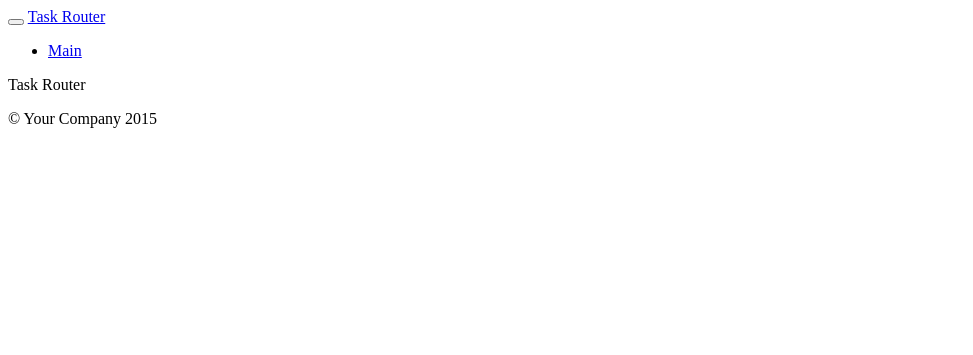
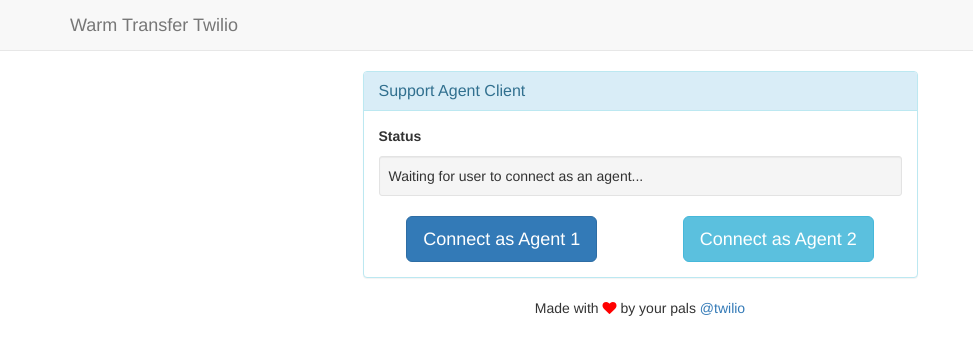
Before and after one commit to TwilioDevEd/task-router-django, a Django app: template templates/index.html in a window 1280 px wide. Shown: the top 355 px of the page, without its empty margins (0-973 px from the left). Run offline with Django 3.2, Linux system fonts and the light colour scheme; the template is opened without the code that fills it, so the values that code supplies are empty; some libraries are stand-ins or nearby versions.

Commit message:
adds a template for testing

```diff
--- /dev/null
+++ b/task_router/static/css/main.css
@@ -0,0 +1,12 @@
+footer {
+    bottom: 10px;
+    text-align: center;
+}
+
+footer i {
+    color:#ff0000;
+}
+
+.hidden {
+  display: none;
+}
--- a/task_router/static/js/task-router.js
+++ b/task_router/static/js/task-router.js
@@ -0,0 +1,107 @@
+$(function() {
+  var currentAgentId;
+  var currentConnection;
+  var $callStatus = $('#call-status');
+  var $connectAgent1Button = $("#connect-agent1-button");
+  var $connectAgent2Button = $("#connect-agent2-button");
+
+  var $answerCallButton = $("#answer-call-button");
+  var $hangupCallButton = $("#hangup-call-button");
+  var $dialAgent2Button = $("#dial-agent2-button");
+
+  $connectAgent1Button.on('click', { agentId: 'agent1' }, agentClickHandler);
+  $connectAgent2Button.on('click', { agentId: 'agent2' }, agentClickHandler);
+  $hangupCallButton.on('click', hangUp);
+  $dialAgent2Button.on('click', dialAgent2);
+
+  function fetchToken(agentId) {
+    $.post('/' + agentId + '/token', {}, function(data) {
+      currentAgentId = data.agentId;
+      connectClient(data.token)
+    }, 'json');
+  }
+
+  function connectClient(token) {
+    Twilio.Device.setup(token);
+  }
+
+  Twilio.Device.ready(function (device) {
+    updateCallStatus("Ready");
+    agentConnectedHandler(device._clientName);
+  });
+
+  // Callback for when Twilio Client receives a new incoming call
+  Twilio.Device.incoming(function(connection) {
+    currentConnection = connection;
+    updateCallStatus("Incoming support call");
+
+    // Set a callback to be executed when the connection is accepted
+    connection.accept(function() {
+      updateCallStatus("In call with customer");
+      $answerCallButton.prop('disabled', true);
+      $hangupCallButton.prop('disabled', false);
+      $dialAgent2Button.prop('disabled', false);
+    });
+
+    // Set a callback on the answer button and enable it
+    $answerCallButton.click(function() {
+      connection.accept();
+    });
+    $answerCallButton.prop('disabled', false);
+  });
+
+  /* Report any errors to the call status display */
+  Twilio.Device.error(function (error) {
+    updateCallStatus("ERROR: " + error.message);
+    disableConnectButtons(false);
+  });
+
+  // Callback for when the call finalizes
+  Twilio.Device.disconnect(function(connection) {
+    callEndedHandler(connection.device._clientName);
+  });
+
+  function dialAgent2() {
+    $.post('/conference/' + currentAgentId + '/call')
+  }
+
+  /* End a call */
+  function hangUp() {
+    Twilio.Device.disconnectAll();
+  }
+
+  function agentClickHandler(e) {
+    var agentId = e.data.agentId;
+    disableConnectButtons(true);
+    fetchToken(agentId);
+  }
+
+  function agentConnectedHandler(agentId) {
+    $('#connect-agent-row').addClass('hidden');
+    $('#connected-agent-row').removeClass('hidden');
+    updateCallStatus("Connected as: " + agentId);
+
+    if (agentId === 'agent1') {
+      $dialAgent2Button.removeClass('hidden').prop('disabled', true);
+    }
+    else {
+      $dialAgent2Button.addClass('hidden')
+    }
+  }
+
+  function callEndedHandler(agentId) {
+    $dialAgent2Button.prop('disabled', true);
+    $hangupCallButton.prop('disabled', true);
+    $answerCallButton.prop('disabled', true)
+    updateCallStatus("Connected as: " + agentId);
+  }
+
+  function disableConnectButtons(disable) {
+    $connectAgent1Button.prop('disabled', disable);
+    $connectAgent2Button.prop('disabled', disable);
+  }
+
+  function updateCallStatus(status) {
+    $callStatus.text(status);
+  }
+});
--- a/task_router/views.py
+++ b/task_router/views.py
@@ -17,15 +17,15 @@ def incoming_call(request):
     resp = twiml.Response()
     with resp.gather(numDigits=1, action="/call/enqueue", method="POST") as g:
         g.say("For ACME Rockets, press one. For ACME TNT, press two.")
-    return HttpResponse(resp)
+    return HttpResponse(resp, content_type='application/xml')
 
 
 @csrf_exempt
 def enqueue(request):
     resp = twiml.Response()
-    with resp.enqueue(None, workflowSid=WORKFLOW_SID) as g:
+    with resp.enqueue('abc', workflowSid=WORKFLOW_SID) as g:
         g.task('{"selected_product": "ACMERockets"}')
-    return HttpResponse(resp)
+    return HttpResponse(resp, content_type='application/xml')
 
 
 @csrf_exempt
--- a/templates/base.html
+++ /dev/null
@@ -1,61 +0,0 @@
-{% load staticfiles %}
-
-<!DOCTYPE html>
-<html lang="en">
-  <head>
-    <meta charset="utf-8">
-    <meta http-equiv="x-ua-compatible" content="ie=edge">
-    <title>{% block title %}{% endblock title %} - Task Router</title>
-    <meta name="viewport" content="width=device-width, initial-scale=1.0">
-
-    <!-- HTML5 shim, for IE6-8 support of HTML5 elements -->
-    <!--[if lt IE 9]>
-      <script src="https://html5shim.googlecode.com/svn/trunk/html5.js"></script>
-    <![endif]-->
-
-    <!-- CSS -->
-
-    {% block page_css %}{% endblock %}
-  </head>
-
-  <body>
-
-    <nav class="navbar navbar-default navbar-static-top">
-      <div class="container">
-        <div class="navbar-header">
-          <button type="button" class="navbar-toggle" data-toggle="collapse" data-target="#navbar">
-            <span class="icon-bar"></span>
-            <span class="icon-bar"></span>
-            <span class="icon-bar"></span>
-          </button>
-          <a class="navbar-brand" href="/">Task Router</a>
-        </div>
-
-        <div class="collapse navbar-collapse" id="navbar">
-          <ul class="nav navbar-nav navbar-right">
-            <li><a href="{% url 'root' %}">Main</a></li>
-          </ul>
-        </div>
-      </div>
-    </nav>
-
-    {% block content %}{% endblock content %}
-
-    <div class="container">
-
-      <footer>
-        <p>&copy; Your Company 2015</p>
-      </footer>
-
-    </div> <!-- /container -->
-
-    <!-- JavaScript -->
-    <script src="//static.twilio.com/libs/twiliojs/1.2/twilio.min.js"></script>
-
-    {% block page_js %}{% endblock %}
-
-    <script src="{% static "js/task-router.js" %}"></script>
-
-  </body>
-
-</html>
--- a/templates/index.html
+++ b/templates/index.html
@@ -1,7 +1,99 @@
-{% extends "base.html" %}
+{% load static from staticfiles %}
+<!DOCTYPE html>
+<html>
+<head>
+  <title>Warm Transfer Twilio</title>
+  <!-- CSS -->
+  <link rel="stylesheet" href="https://maxcdn.bootstrapcdn.com/bootstrap/3.3.6/css/bootstrap.min.css"
+        integrity="sha384-1q8mTJOASx8j1Au+a5WDVnPi2lkFfwwEAa8hDDdjZlpLegxhjVME1fgjWPGmkzs7" crossorigin="anonymous">
+  <link rel="stylesheet" href="https://maxcdn.bootstrapcdn.com/font-awesome/4.4.0/css/font-awesome.min.css">
+  <link rel="stylesheet" href="{% static "css/main.css" %}" >
+</head>
+<body>
+    <nav class="navbar navbar-default navbar-static-top">
+      <div class="container">
+        <div class="navbar-header">
+          <button type="button" class="navbar-toggle" data-toggle="collapse" data-target="#navbar">
+            <span class="icon-bar"></span>
+            <span class="icon-bar"></span>
+            <span class="icon-bar"></span>
+          </button>
+          <a class="navbar-brand" href="/">Warm Transfer Twilio</a>
+        </div>
 
-{% block title %}Home{% endblock title %}
+        <div class="collapse navbar-collapse" id="navbar">
+          <ul class="nav navbar-nav navbar-right">
+          </ul>
+        </div>
+      </div>
+    </nav>
 
-{% block content %}
-Task Router
-{% endblock %}
+    <div class="container">
+
+      <div class="row">
+        <div class="col-md-6 col-md-offset-3">
+          <div class="panel panel-info client-controls">
+
+            <div class="panel-heading">
+              <h3 class="panel-title">Support Agent Client</h3>
+            </div>
+
+            <div class="panel-body">
+              <p><strong>Status</strong></p>
+              <div class="well well-sm" id="call-status">
+                Waiting for user to connect as an agent...
+              </div>
+
+              <div class="row" id="connect-agent-row">
+                <div class="col-md-6 text-center">
+                  <button id="connect-agent1-button" class="btn btn-lg btn-primary">
+                    Connect as Agent 1
+                  </button>
+                </div>
+                <div class="col-md-6 text-center">
+                  <button id="connect-agent2-button" class="btn btn-lg btn-info">
+                    Connect as Agent 2
+                  </button>
+                </div>
+              </div>
+
+              <div class="row hidden" id="connected-agent-row">
+                <div class="col-md-4 text-center">
+                  <button id="answer-call-button" class="btn btn-lg btn-success" disabled>
+                    Awswer call
+                  </button>
+                </div>
+                <div class="col-md-4 text-center">
+                  <button id="dial-agent2-button" class="btn btn-lg btn-info hidden" disabled>
+                    Dial agent 2 in
+                  </button>
+                </div>
+                <div class="col-md-4 text-center">
+                  <button id="hangup-call-button" class="btn btn-lg btn-danger" disabled>
+                    Hangup
+                  </button>
+                </div>
+              </div>
+
+            </div>
+
+          </div>
+        </div>
+      </div>
+
+      <footer>
+        Made with <i class="fa fa-heart"></i> by your pals
+        <a href="http://www.twilio.com">@twilio</a>
+      </footer>
+    </div> <!-- /container -->
+    <script src="https://code.jquery.com/jquery-2.2.3.min.js"
+            integrity="sha256-a23g1Nt4dtEYOj7bR+vTu7+T8VP13humZFBJNIYoEJo=" crossorigin="anonymous">
+    </script>
+    <script src="https://media.twiliocdn.com/sdk/js/client/v1.3/twilio.min.js"></script>
+    <script src="https://maxcdn.bootstrapcdn.com/bootstrap/3.3.6/js/bootstrap.min.js"
+            integrity="sha384-0mSbJDEHialfmuBBQP6A4Qrprq5OVfW37PRR3j5ELqxss1yVqOtnepnHVP9aJ7xS"
+            crossorigin="anonymous">
+    </script>
+    <script src="{% static "js/task-router.js" %}" ></script>
+</body>
+</html>
```
